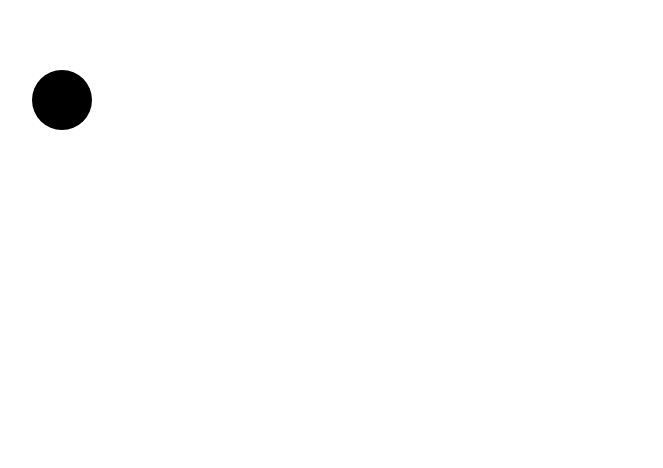
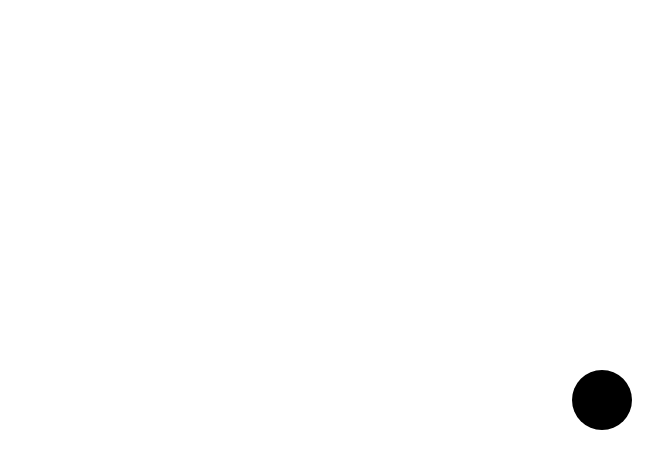
Before and after one commit to NathanTarbert/Space-Shooter, a plain HTML site: page index.html in a window 1280 px wide. Shown: the whole page, without its empty margins (38-701 px from the left). Drawn offline with Linux system fonts and the light colour scheme.

Commit message:
created player and placed him in the center of the screen

```diff
--- a/index.html
+++ b/index.html
@@ -1,13 +1,14 @@
 <!DOCTYPE html>
 <html lang="en">
 <head>
-    <canvas></canvas>
+    <canvas>
     <meta charset="UTF-8">
     <meta http-equiv="X-UA-Compatible" content="IE=edge">
     <meta name="viewport" content="width=device-width, initial-scale=1.0">
     <script src="./index.js"></script>
     <link rel="stylesheet" href="style.css">
     <title>Space-Shooter</title>
+    </canvas>
 </head>
 <body>
 
--- a/index.js
+++ b/index.js
@@ -1,5 +1,6 @@
 const canvas = document.querySelector('canvas');
-const ctx = canvas.getContext('2d');
+const c = canvas.getContext('2d');
+// console.log(canvas);
 canvas.width = innerWidth;
 canvas.height = innerHeight;
 
@@ -12,22 +13,15 @@ class Player {
     }
 
     draw() {
-        ctx.beginPath();
-        ctx.arc(
-            this.x, //x coordinate
-            this.y, //y coordinate
-            this.radius,
-            0,
-            Math.PI * 2, //this will get us a full circle
-            false
-        );
-        ctx.fillStyle = this.color;
-        ctx.fill();
+        c.beginPath();
+        c.arc(this.x, this.y, this.radius, 0, Math.PI * 2, false);
+        c.fillStyle = this.color;
+        c.fill();
     }
 }
 
 const x = canvas.width / 2;
 const y = canvas.height / 2;
 
-const player = new Player(100, 100, 30, 'black');
+const player = new Player(x, y, 30, 'black');
 player.draw();
```
